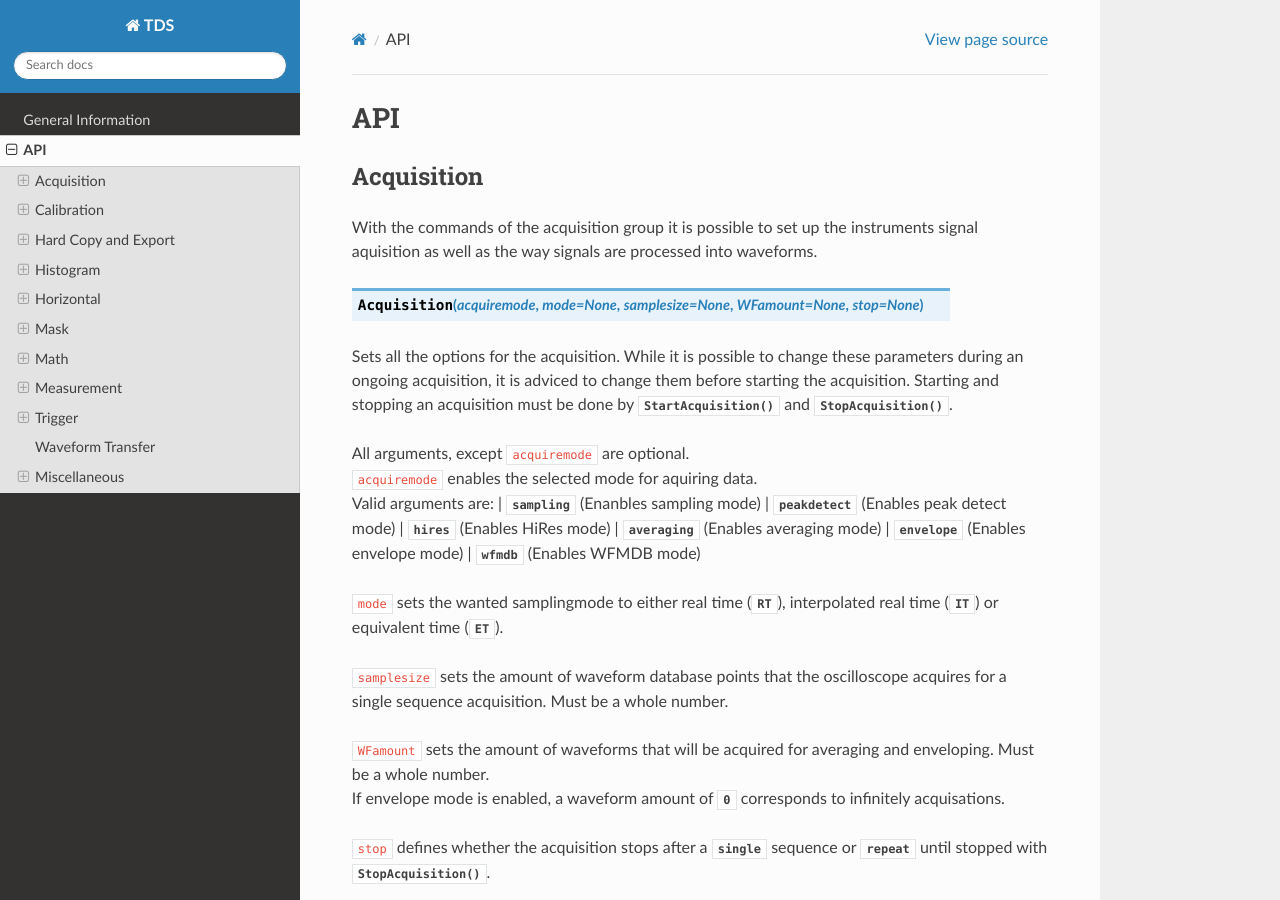
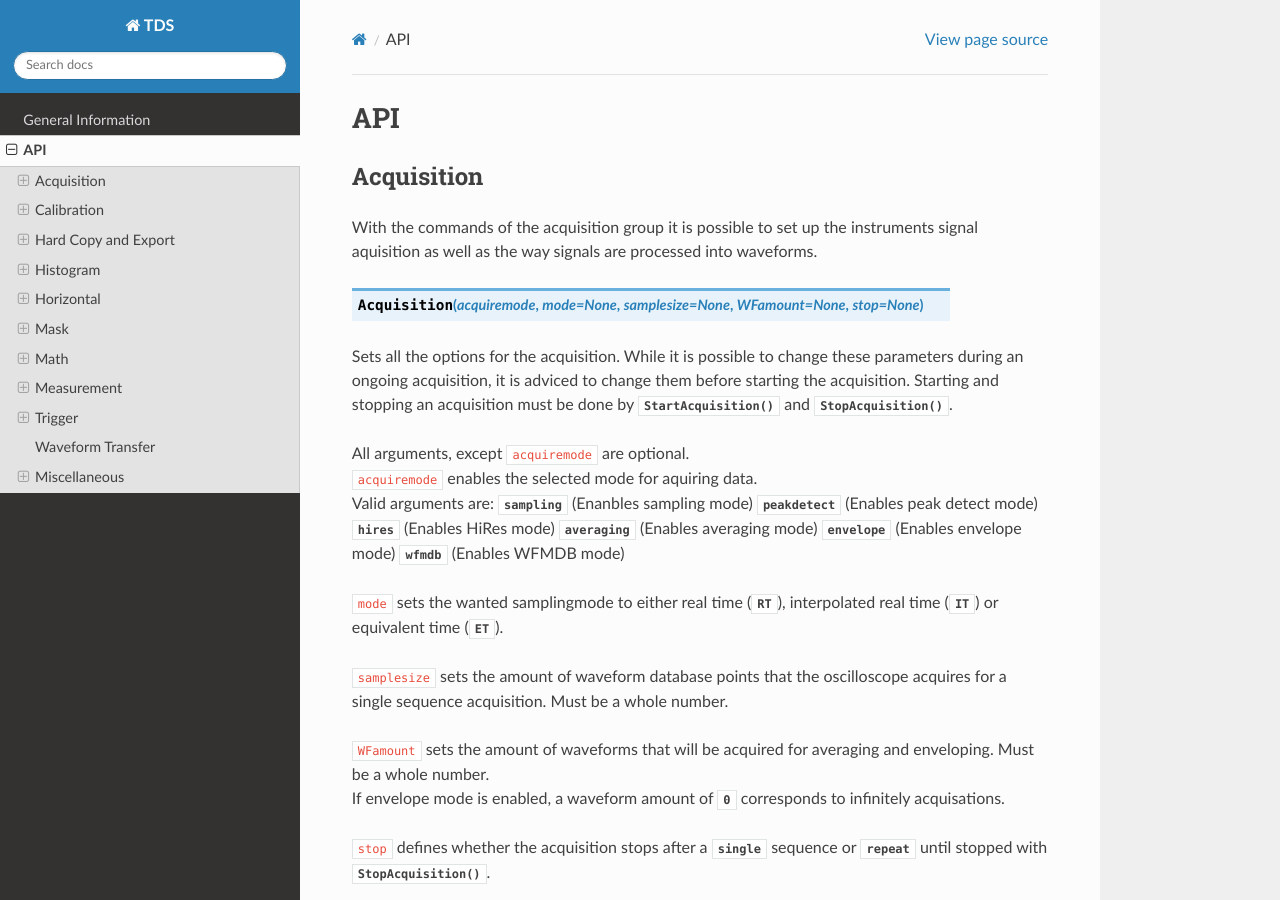
Before and after one commit to NeleWandel/TDS, a Sphinx documentation site: the page built from docs/source/API.rst, in a window 1280 px wide and 900 px high. Built offline with Sphinx 7.4.7 and the Read the Docs theme 2.0.0, drawn with Linux system fonts in a browser that asks for light colours; pages that are not in the unit, such as notebooks, are missing from menus.

```diff
--- a/docs/source/API.rst
+++ b/docs/source/API.rst
@@ -15,12 +15,12 @@ Acquisition
 | All arguments, except ``acquiremode`` are optional.
 | ``acquiremode`` enables the selected mode for aquiring data.
 | Valid arguments are:
-   | :const:`sampling` (Enanbles sampling mode)
-   | :const:`peakdetect` (Enables peak detect mode)
-   | :const:`hires` (Enables HiRes mode)
-   | :const:`averaging` (Enables averaging mode)
-   | :const:`envelope` (Enables envelope mode)
-   | :const:`wfmdb` (Enables WFMDB mode)
+   :const:`sampling` (Enanbles sampling mode)
+   :const:`peakdetect` (Enables peak detect mode)
+   :const:`hires` (Enables HiRes mode)
+   :const:`averaging` (Enables averaging mode)
+   :const:`envelope` (Enables envelope mode)
+   :const:`wfmdb` (Enables WFMDB mode)
 |
 | ``mode`` sets the wanted samplingmode to either real time (:const:`RT`), interpolated real time (:const:`IT`) or equivalent time (:const:`ET`).
 |
```
